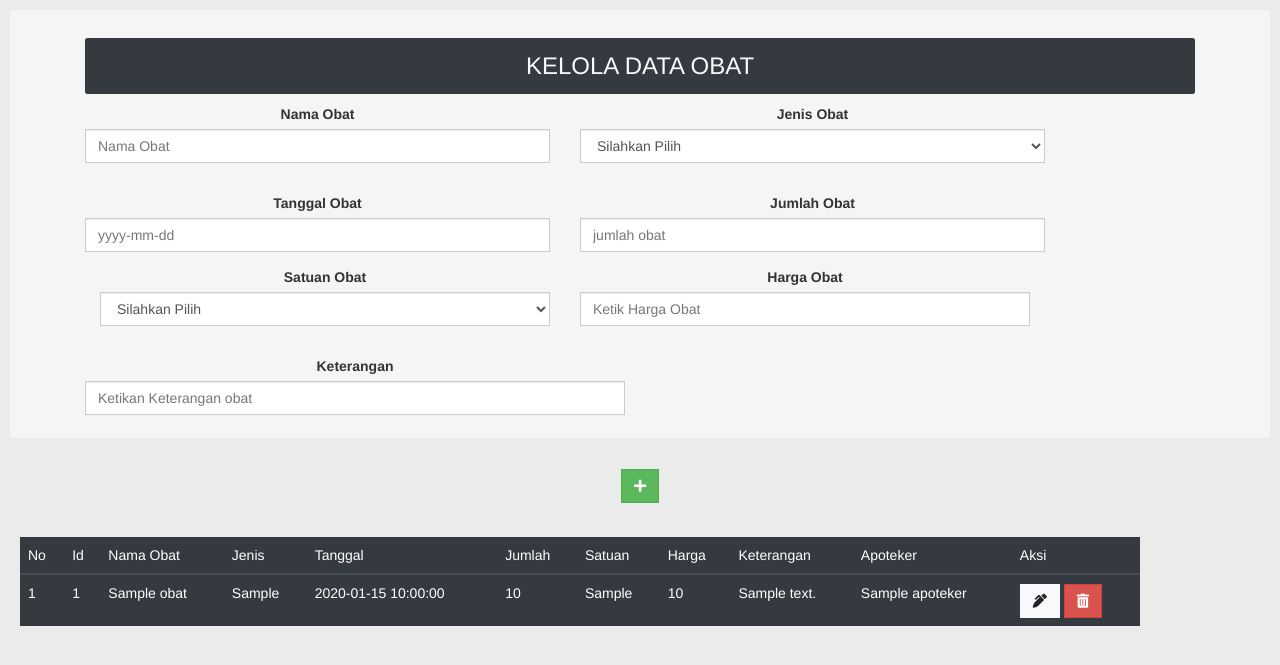
After one commit to Rizalmhdz/si-lmmc, a PHP site: the page made by APOTEK/CRUD DATA OBAT/data obat.php in a window 1280 px wide. The commit adds this page. Shown: the top 665 px of the page. Run offline with PHP 8.4, Linux system fonts and the light colour scheme; the visitor is signed in with stand-in values (Sample User, id 1); tables that the repository leaves empty or names only in its code hold one stand-in row (values such as "Sample post"); some libraries are stand-ins or nearby versions.

Commit message:
menambah crud di apoteker dan memperbaiki error di pasien

```diff
--- /dev/null
+++ b/APOTEK/CRUD DATA OBAT/data obat.php
@@ -0,0 +1,362 @@
+<?php
+session_start();
+include("../../koneksi.php");
+
+if($_SESSION['user']!=4){
+   echo "<script type='text/javascript'>window.location.href = '../../login.php' ; </script>";
+}
+
+$get_id = $db->prepare('SELECT id_apoteker FROM apoteker WHERE username = :username');
+$get_id->bindParam(":username", $_SESSION['username']);
+$get_id->execute();
+$tabel_apoteker = $get_id->fetch();
+$id_apoteker = $tabel_apoteker['id_apoteker'];
+
+$select = $db->prepare('SELECT * FROM obat');
+$select->execute();
+
+
+if(isset($_REQUEST['update_id'])){
+  $update_id = $_REQUEST['update_id'];
+  $update = true;
+
+  $updateView = $db->prepare('SELECT * FROM obat WHERE id_obat = :id_obat');
+  $updateView->bindParam(":id_obat", $update_id);
+  $updateView->execute();
+  $rowUpdate = $updateView->fetch();
+}
+
+if(isset($_REQUEST['tambah'])){
+  try
+	{
+  $nama_obat = $_POST['nama_obat'];
+  $tanggal_obat = $_POST['tanggal_obat'];
+  $jenis_obat = $_POST['jenis_obat'];
+  $satuan_obat = $_POST['satuan_obat'];
+  $jumlah_obat = $_POST['jumlah_obat'];
+  $harga_obat = $_POST['harga_obat'];
+  $keterangan = $_POST['keterangan'];
+  if($nama_obat=="" || $tanggal_obat=="" || $jenis_obat=="" || $satuan_obat=="" || $jumlah_obat=="" || $harga_obat=="" || $keterangan==""){
+    $errorMsg="data tidak boleh kosong!";
+  }
+
+  else{
+    $inputData = $db->prepare('INSERT INTO obat VALUES("", :fid_apoteker, :fnama_obat, :ftanggal_obat, :fjenis_obat, :fjumlah_obat, :fsatuan_obat, :fharga_obat, :fketerangan)');
+    $inputData->bindParam(":fid_apoteker", $id_apoteker);
+    $inputData->bindParam(":fnama_obat", $nama_obat);
+    $inputData->bindParam(":ftanggal_obat", $tanggal_obat);
+    $inputData->bindParam(":fjenis_obat", $jenis_obat);
+    $inputData->bindParam(":fsatuan_obat", $satuan_obat);
+    $inputData->bindParam(":fjumlah_obat", $jumlah_obat);
+    $inputData->bindParam(":fharga_obat", $harga_obat);
+    $inputData->bindParam(":fketerangan", $keterangan);
+    $inputData->execute();
+
+    $insertMsg="Data berhasil diTambahkan!";
+    echo "<script type='text/javascript'>window.location.href = 'data obat.php' ; </script>";
+  }
+}
+catch(PDOException $e)
+{
+	 $e->getMessage();
+}
+}
+
+if(isset($_REQUEST['delete_id'])){
+  $delete_id = $_REQUEST['delete_id'];
+  $hapus = $db->prepare('DELETE FROM obat WHERE id_obat = :id_obat');
+  $hapus->bindParam(':id_obat', $delete_id);
+  $hapus->execute();
+  echo "<script type='text/javascript'>window.location.href = 'data obat.php' ; </script>";
+}
+
+if(isset($_REQUEST['save'])){
+
+  $nama_obat = $_POST['nama_obat'];
+  $tanggal_obat = $_POST['tanggal_obat'];
+  $jenis_obat = $_POST['jenis_obat'];
+  $satuan_obat = $_POST['satuan_obat'];
+  $jumlah_obat = $_POST['jumlah_obat'];
+  $harga_obat = $_POST['harga_obat'];
+  $keterangan = $_POST['keterangan'];
+
+  if($nama_obat=="" || $tanggal_obat=="" || $jenis_obat=="" || $satuan_obat=="" || $jumlah_obat=="" || $harga_obat=="" || $keterangan==""){
+    $errorMsg="data tidak boleh kosong!";
+  }
+  else{
+  $update_id = $_REQUEST['update_id'];
+  $update = $db->prepare('UPDATE obat SET id_apoteker=:fid_apoteker, nama_obat=:fnama_obat, tanggal_obat=:ftanggal_obat, jenis_obat=:fjenis_obat,
+  jumlah_obat=:fjumlah_obat, satuan_obat=:fsatuan_obat, harga_obat=:fharga_obat, keterangan=:fketerangan WHERE id_obat=:id_obat');
+    $update->bindParam(":fid_apoteker", $id_apoteker);
+    $update->bindParam(":fnama_obat", $nama_obat);
+    $update->bindParam(":ftanggal_obat", $tanggal_obat);
+    $update->bindParam(":fjenis_obat", $jenis_obat);
+    $update->bindParam(":fsatuan_obat", $satuan_obat);
+    $update->bindParam(":fjumlah_obat", $jumlah_obat);
+    $update->bindParam(":fharga_obat", $harga_obat);
+    $update->bindParam(":fketerangan", $keterangan);
+    $update->bindParam(":id_obat", $update_id);
+    $update->execute();
+
+    !isset($_REQUEST['update_id']);
+  echo "<script type='text/javascript'>window.location.href = 'data obat.php' ; </script>";
+  }
+}
+
+?>
+
+<!doctype html>
+<html lang="en">
+<head>
+    <meta charset="UTF-8">
+    <meta name="viewport"
+          content="width=device-width, user-scalable=no, initial-scale=1.0, maximum-scale=1.0, minimum-scale=1.0">
+    <meta http-equiv="X-UA-Compatible" content="ie=edge">
+    <title>Edit Data</title>
+
+    <link rel="stylesheet" href="https://use.fontawesome.com/releases/v5.8.2/css/all.css" integrity="sha384-oS3vJWv+0UjzBfQzYUhtDYW+Pj2yciDJxpsK1OYPAYjqT085Qq/1cq5FLXAZQ7Ay" crossorigin="anonymous">
+    <link rel="stylesheet" href="https://stackpath.bootstrapcdn.com/bootstrap/4.3.1/css/bootstrap.min.css" integrity="sha384-ggOyR0iXCbMQv3Xipma34MD+dH/1fQ784/j6cY/iJTQUOhcWr7x9JvoRxT2MZw1T" crossorigin="anonymous">
+    <link rel="stylesheet" href="https://cdnjs.cloudflare.com/ajax/libs/meyer-reset/2.0/reset.min.css">
+    <link rel="icon" type="image/png" href="fevicon.ico.png"/>
+    <!-- Custom stylesheet -->
+
+    <link rel="stylesheet" href="templatemo_main.css">
+
+
+</head>
+<body>
+
+<main>
+<div class="msg" style="text-align:center;">
+         <?php
+		if(isset($errorMsg))
+		{
+			?>
+            <div class="alert alert-danger">
+            	<strong>UPS! <?php echo $errorMsg; ?></strong>
+            </div>
+            <?php
+		}
+		if(isset($insertMsg)){
+		?>
+			<div class="alert alert-success">
+				<strong>SUCCESS! <?php echo $insertMsg; ?></strong>
+			</div>
+        <?php
+		}
+		?>
+		</div>
+<div class="grid-container">
+          <ol class="breadcrumb">
+    <div class="container text-center">
+        <h1 class="py-4 bg-dark text-light rounded"></i>KELOLA DATA OBAT</h1>
+          <div class="row">
+            <div class="col-md-12">
+              <form method="post" role="form" id="templatemo-preferences-form">
+                <div class="row">
+                <?php if(isset($_REQUEST['update_id'])){ ?>
+                  <div class="col-md-6 margin-bottom-15">
+                  <div class="item1">
+                    <label for="firstName" class="control-label">Nama Obat</label>
+                    <input type="text" class="form-control" name="nama_obat" placeholder="Nama Obat"
+                    <?php echo $update = true ? 'value="'.$rowUpdate['nama_obat'].'"' : '' ?>
+                    >
+                  </div>
+</div>
+                  <div class="col-md-6 margin-bottom-15">
+                  <div class="item1">
+                        <label for="singleSelect">Jenis Obat</label>
+                        <select class="form-control margin-bottom-15" name="jenis_obat" placeholder="Jenis Obat">
+                          <?php if($update == true){
+                            $value_jo = $rowUpdate['jenis_obat'];
+                             ?>
+                          <option>Silahkan Pilih</option>
+                          <option <?php echo $value_jo == "Sirup" ? 'selected="true"' : '' ?> value="Sirup">Sirup</option>
+                          <option <?php echo $value_jo == "Salep" ? 'selected="true"' : '' ?> value="Salep">Salep</option>
+                          <option <?php echo $value_jo == "Tablet" ? 'selected="true"' : '' ?> value="Tablet">Tablet</option>
+                          <option <?php echo $value_jo == "Kapsul" ? 'selected="true"' : '' ?> value="Kapsul">Kapsul</option>
+                          <option <?php echo $value_jo == "Pil" ? 'selected="true"' : '' ?> value="Pil">Pil</option>
+                            <?php }?>
+
+                        </select>
+                      </div>
+                </div>
+                <div class="col-md-6 margin-bottom-15">
+                    <label for="firstName" class="control-label">Tanggal Obat</label>
+                    <input type="text" class="form-control" name="tanggal_obat" placeholder="yyyy-mm-dd"
+                    value="<?php $update == true ? print $rowUpdate['tanggal_obat'] : print ""; ?>">
+                    </input>
+                  </div>
+                <div class="col-md-6 margin-bottom-15">
+                    <label for="firstName" class="control-label">Jumlah Obat</label>
+                    <input type="text" class="form-control" name="jumlah_obat" placeholder="jumlah obat"
+                    <?php echo $update = true ? 'value="'.$rowUpdate['jumlah_obat'].'"' : '' ?>
+                    >
+                  </div>
+                </div>
+
+                <div class="col-md-6 margin-bottom-15">
+                <div class="item1">
+                        <label for="singleSelect">Satuan Obat</label>
+                        <select class="form-control margin-bottom-15" name="satuan_obat">
+                        <?php $value_so = $rowUpdate['satuan_obat']; ?>
+                        <option>Silahkan Pilih</option>
+                        <option <?php echo $value_so == "Botol" ? 'selected="true"' : '' ?> value="Botol">Botol</option>
+                          <option <?php echo $value_so == "Strip" ? 'selected="true"' : '' ?> value="Strip">Strip</option>
+                          <option <?php echo $value_so == "Pcs" ? 'selected="true"' : '' ?> value="Pcs">Pcs</option>
+                          <option <?php echo $value_so == "Pack" ? 'selected="true"' : '' ?> value="Pack">Pack</option>
+                        </select>
+</div>
+                </div>
+                  <div class="col-md-6 margin-bottom-15">
+                    <label for="firstName" class="control-label">Harga Obat</label>
+                    <input type="text" class="form-control" name="harga_obat" placeholder="Ketik Harga Obat"
+                    <?php echo $update = true ? 'value="'.$rowUpdate['harga_obat'].'"' : '' ?>>
+                  </div>
+              </div>
+
+                  <div class="col-md-6 margin-bottom-15">
+                  <div class="item1">
+                    <label for="lastName" class="control-label">Keterangan</label>
+                    <input type="text" class="form-control" name="keterangan" placeholder="Ketikan Keterangan obat"
+                    <?php echo $update = true ? 'value="'.$rowUpdate['keterangan'].'"' : '' ?>
+                    >
+                  </div>
+              </div>
+              <?php }
+              else{ ?>
+                  <div class="col-md-6 margin-bottom-15">
+                  <div class="item1">
+                    <label for="firstName" class="control-label">Nama Obat</label>
+                    <input type="text" class="form-control" name="nama_obat" placeholder="Nama Obat">
+                  </div>
+</div>
+                  <div class="col-md-6 margin-bottom-15">
+                  <div class="item1">
+                        <label for="singleSelect">Jenis Obat</label>
+                        <select class="form-control margin-bottom-15" name="jenis_obat" placeholder="Jenis Obat">
+                            <option>Silahkan Pilih</option>
+                          <option  value="Sirup">Sirup</option>
+                          <option  value="Salep">Salep</option>
+                          <option  value="Tablet">Tablet</option>
+                          <option  value="Kapsul">Kapsul</option>
+                          <option  value="Pil">Pil</option>
+
+                        </select>
+                      </div>
+                </div>
+                <div class="col-md-6 margin-bottom-15">
+                    <label for="firstName" class="control-label">Tanggal Obat</label>
+                    <input type="text" class="form-control" name="tanggal_obat" placeholder="yyyy-mm-dd">
+                    </input>
+                  </div>
+                <div class="col-md-6 margin-bottom-15">
+                    <label for="firstName" class="control-label">Jumlah Obat</label>
+                    <input type="text" class="form-control" name="jumlah_obat" placeholder="jumlah obat">
+                  </div>
+                </div>
+
+                <div class="col-md-6 margin-bottom-15">
+                <div class="item1">
+                        <label for="singleSelect">Satuan Obat</label>
+                        <select class="form-control margin-bottom-15" name="satuan_obat">
+                          <option>Silahkan Pilih</option>
+                          <option value="Botol">Botol</option>
+                          <option value="Strip">Strip</option>
+                          <option value="Pcs">Pcs</option>
+                          <option value="Pack">Pack</option>
+                        </select>
+</div>
+                </div>
+                  <div class="col-md-6 margin-bottom-15">
+                    <label for="firstName" class="control-label">Harga Obat</label>
+                    <input type="text" class="form-control" name="harga_obat" placeholder="Ketik Harga Obat">
+                  </div>
+              </div>
+
+                  <div class="col-md-6 margin-bottom-15">
+                  <div class="item1">
+                    <label for="lastName" class="control-label">Keterangan</label>
+                    <input type="text" class="form-control" name="keterangan" placeholder="Ketikan Keterangan obat">
+                  </div>
+              </div>
+              <?php } ?>
+        </div>
+      </div>
+</div>
+
+
+        <!-- Bootstrap table  -->
+        <center>
+        <?php
+        if(!isset($_REQUEST['update_id'])) { ?> <button style= "margin-top:1px;" class="btn btn-success" name="tambah"><i class='fas fa-plus'></i></button>
+        <?php }
+        else{ ?><button style= "margin-top:1px;" class="btn btn-info" name="save"><i class='fas fa-save'></i></button>
+        <?php } ?>
+        </form><br>
+        <br>
+        <div class="d-flex table-data">
+            <table class="table table-striped table-dark">
+                <thead class="thead-dark">
+                    <tr>
+                         <th>No</th>
+                        <th>Id</th>
+                        <th>Nama Obat</th>
+                        <th>Jenis</th>
+                        <th>Tanggal</th>
+                        <th>Jumlah</th>
+                        <th>Satuan</th>
+                        <th>Harga</th>
+                        <th>Keterangan</th>
+                        <th>Apoteker</th>
+                        <th>Aksi</th>
+
+                    </tr>
+        <?php
+        $no = 0;
+        while($row = $select->fetch()){
+          $selectA = $db->prepare('SELECT nama_apoteker FROM apoteker WHERE id_apoteker = :fid_apoteker');
+          $selectA->bindParam(':fid_apoteker', $row['id_apoteker']);
+          $selectA->execute();
+          $rowA = $selectA->fetch();
+          $no++;
+        ?>
+        <tr style= "height:5px;">
+
+          <td ><?php echo $no; ?></td>
+          <td ><?php echo $row['id_obat']?></td>
+          <td><?php echo $row['nama_obat']?></td>
+          <td><?php echo $row['jenis_obat']?></td>
+          <td><?php echo $row['tanggal_obat']?></td>
+          <td><?php echo $row['jumlah_obat']?></td>
+          <td><?php echo $row['satuan_obat']?></td>
+          <td><?php echo $row['harga_obat']?></td>
+          <td><?php echo $row['keterangan']?></td>
+          <td><?php echo $rowA['nama_apoteker']?></td>
+          <td>
+           <a href="data obat.php?update_id=<?php echo $row['id_obat'];?>" style= "margin-top:1px;" class="btn btn-light" name="update"><i class='fas fa-pen-alt'></i></a>
+           <a href="data obat.php?delete_id=<?php echo $row['id_obat'];?>" style= "margin-top:1px;" class="btn btn-danger" name="delete"><i class='fas fa-trash-alt'></i></a>
+
+          </td>
+        </tr>
+        <?php } ?>
+                </thead>
+
+                <tbody id="tbody">
+
+                </tbody>
+            </table>
+        </div>
+
+
+    </div>
+</main><script src="js/jquery.min.js"></script>
+  <script src="js/bootstrap.min.js"></script>
+  <script src="js/templatemo_script.js"></script>
+<script src="https://code.jquery.com/jquery-3.3.1.slim.min.js" integrity="sha384-q8i/X+965DzO0rT7abK41JStQIAqVgRVzpbzo5smXKp4YfRvH+8abtTE1Pi6jizo" crossorigin="anonymous"></script>
+<script src="https://cdnjs.cloudflare.com/ajax/libs/popper.js/1.14.7/umd/popper.min.js" integrity="sha384-UO2eT0CpHqdSJQ6hJty5KVphtPhzWj9WO1clHTMGa3JDZwrnQq4sF86dIHNDz0W1" crossorigin="anonymous"></script>
+<script src="https://stackpath.bootstrapcdn.com/bootstrap/4.3.1/js/bootstrap.min.js" integrity="sha384-JjSmVgyd0p3pXB1rRibZUAYoIIy6OrQ6VrjIEaFf/nJGzIxFDsf4x0xIM+B07jRM" crossorigin="anonymous"></script>
+
+<script src="main.js"></script>
+</body>
+</html>
```
Also changed, not shown: APOTEK/CRUD DATA OBAT/index.php (deleted, +0 -182 lines), APOTEK/apotek.php (+15 -9 lines), data dokter dan riwayat/data.php (+5 -2 lines).
